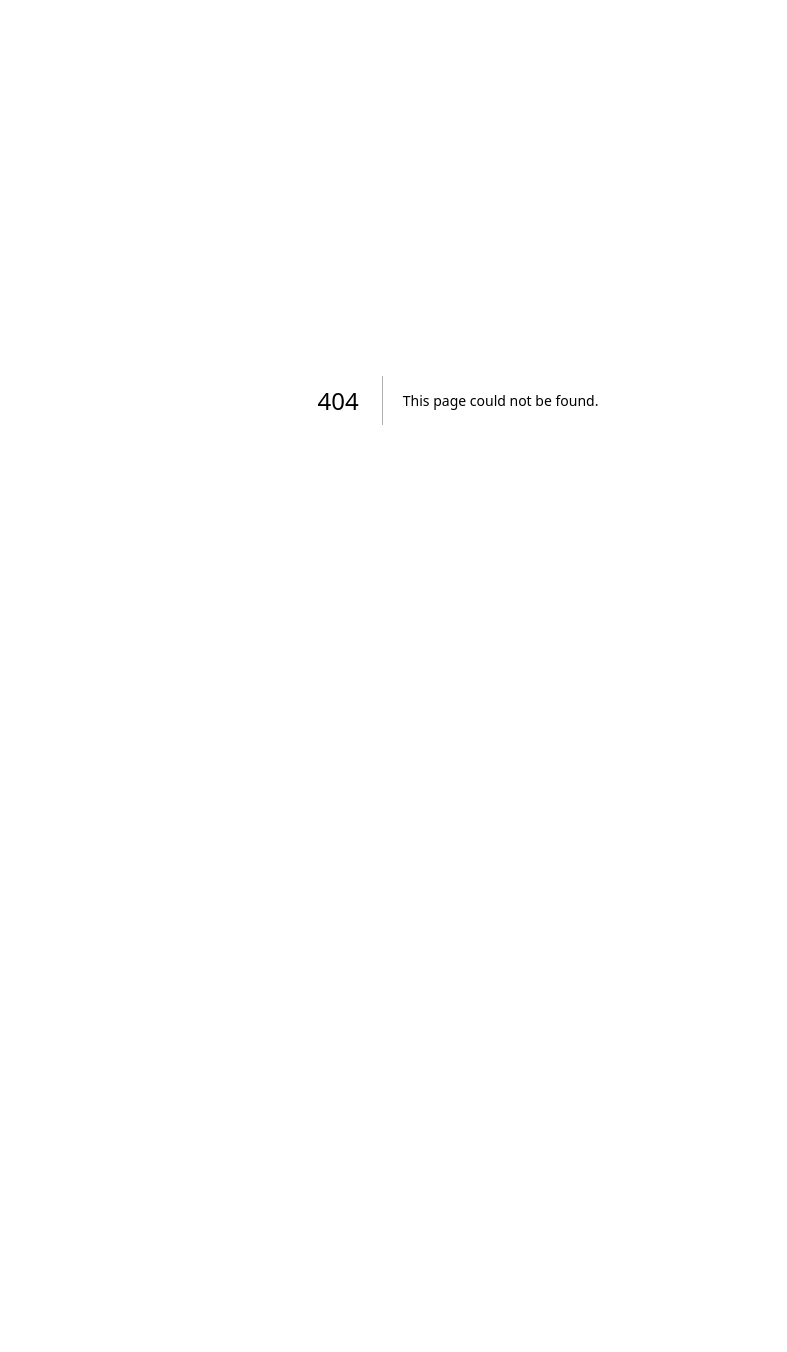
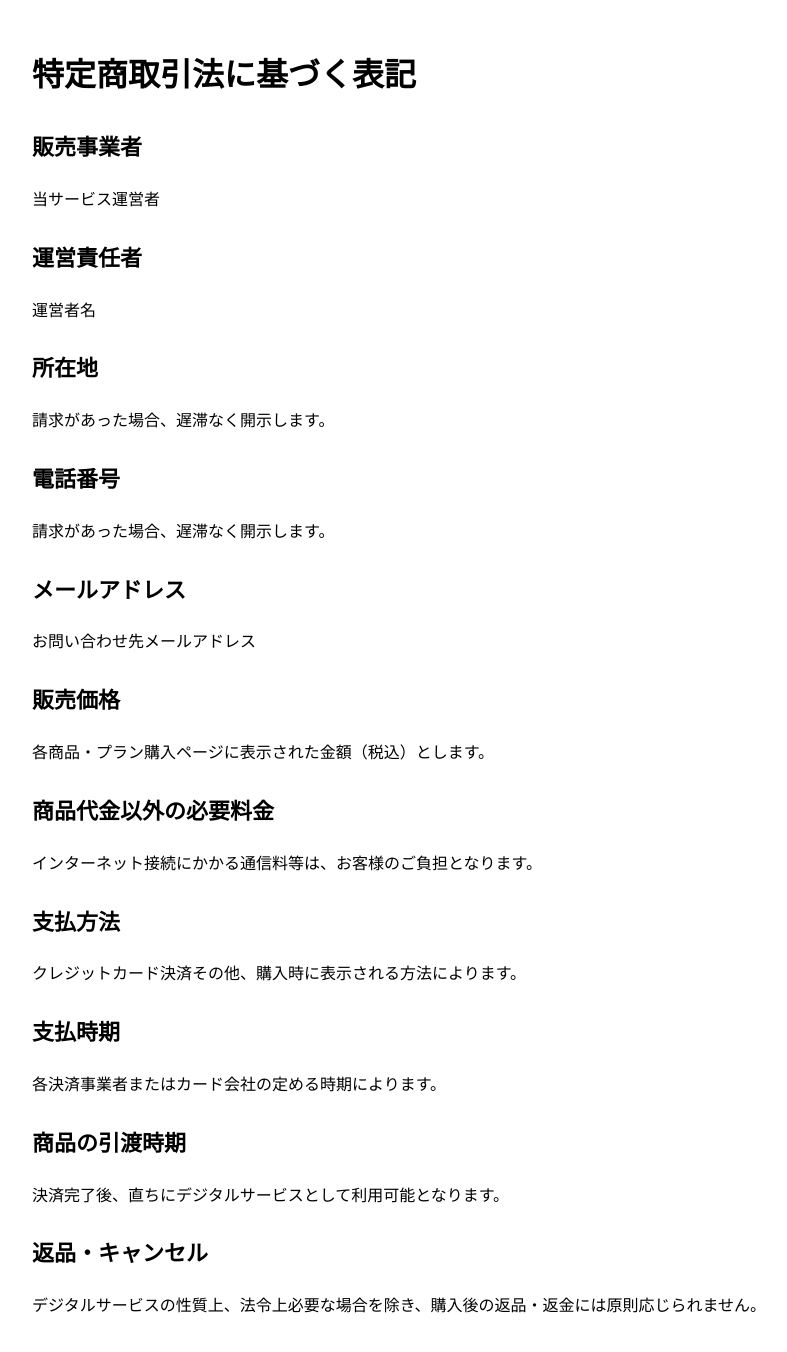
Before and after one commit to roromukuro-afk/shoron-rewarded-web, a Next.js app: page /commerce in a window 1280 px wide. Before the commit this address had no page. Shown: the top 1352 px of the page, without its empty margins (182-969 px from the left). Before the commit the page ends 800 px from the top, so only its background shows below. Built offline with nearby package versions, Linux system fonts and the light colour scheme.

Commit message:
add commerce page

```diff
--- /dev/null
+++ b/app/commerce/page.tsx
@@ -0,0 +1,78 @@
+export default function CommercePage() {
+  return (
+    <main style={{ maxWidth: 900, margin: "0 auto", padding: 24, lineHeight: 1.8 }}>
+      <h1 style={{ fontSize: 32, fontWeight: 900 }}>特定商取引法に基づく表記</h1>
+
+      <section style={{ marginTop: 24 }}>
+        <h2 style={{ fontSize: 22, fontWeight: 900 }}>販売事業者</h2>
+        <p style={{ marginTop: 8 }}>当サービス運営者</p>
+      </section>
+
+      <section style={{ marginTop: 24 }}>
+        <h2 style={{ fontSize: 22, fontWeight: 900 }}>運営責任者</h2>
+        <p style={{ marginTop: 8 }}>運営者名</p>
+      </section>
+
+      <section style={{ marginTop: 24 }}>
+        <h2 style={{ fontSize: 22, fontWeight: 900 }}>所在地</h2>
+        <p style={{ marginTop: 8 }}>
+          請求があった場合、遅滞なく開示します。
+        </p>
+      </section>
+
+      <section style={{ marginTop: 24 }}>
+        <h2 style={{ fontSize: 22, fontWeight: 900 }}>電話番号</h2>
+        <p style={{ marginTop: 8 }}>
+          請求があった場合、遅滞なく開示します。
+        </p>
+      </section>
+
+      <section style={{ marginTop: 24 }}>
+        <h2 style={{ fontSize: 22, fontWeight: 900 }}>メールアドレス</h2>
+        <p style={{ marginTop: 8 }}>お問い合わせ先メールアドレス</p>
+      </section>
+
+      <section style={{ marginTop: 24 }}>
+        <h2 style={{ fontSize: 22, fontWeight: 900 }}>販売価格</h2>
+        <p style={{ marginTop: 8 }}>
+          各商品・プラン購入ページに表示された金額（税込）とします。
+        </p>
+      </section>
+
+      <section style={{ marginTop: 24 }}>
+        <h2 style={{ fontSize: 22, fontWeight: 900 }}>商品代金以外の必要料金</h2>
+        <p style={{ marginTop: 8 }}>
+          インターネット接続にかかる通信料等は、お客様のご負担となります。
+        </p>
+      </section>
+
+      <section style={{ marginTop: 24 }}>
+        <h2 style={{ fontSize: 22, fontWeight: 900 }}>支払方法</h2>
+        <p style={{ marginTop: 8 }}>
+          クレジットカード決済その他、購入時に表示される方法によります。
+        </p>
+      </section>
+
+      <section style={{ marginTop: 24 }}>
+        <h2 style={{ fontSize: 22, fontWeight: 900 }}>支払時期</h2>
+        <p style={{ marginTop: 8 }}>
+          各決済事業者またはカード会社の定める時期によります。
+        </p>
+      </section>
+
+      <section style={{ marginTop: 24 }}>
+        <h2 style={{ fontSize: 22, fontWeight: 900 }}>商品の引渡時期</h2>
+        <p style={{ marginTop: 8 }}>
+          決済完了後、直ちにデジタルサービスとして利用可能となります。
+        </p>
+      </section>
+
+      <section style={{ marginTop: 24 }}>
+        <h2 style={{ fontSize: 22, fontWeight: 900 }}>返品・キャンセル</h2>
+        <p style={{ marginTop: 8 }}>
+          デジタルサービスの性質上、法令上必要な場合を除き、購入後の返品・返金には原則応じられません。
+        </p>
+      </section>
+    </main>
+  );
+}
```
